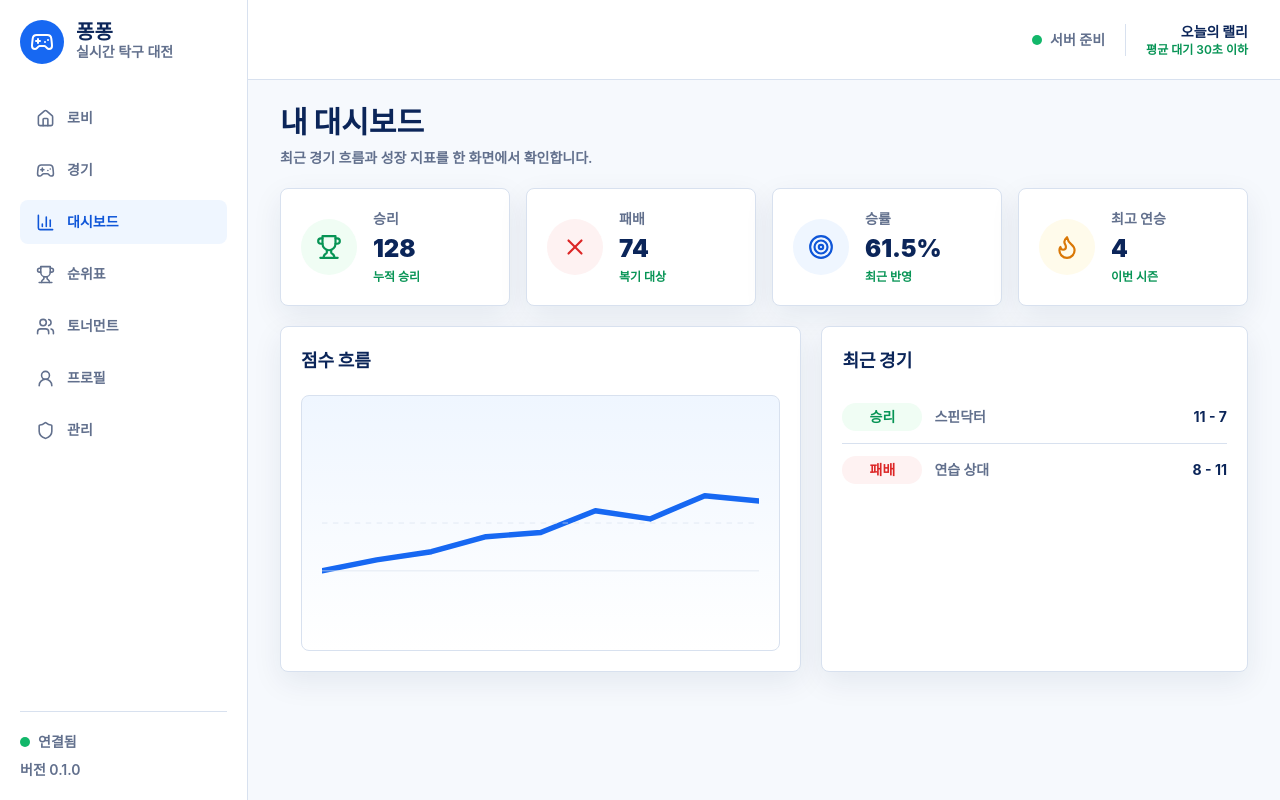
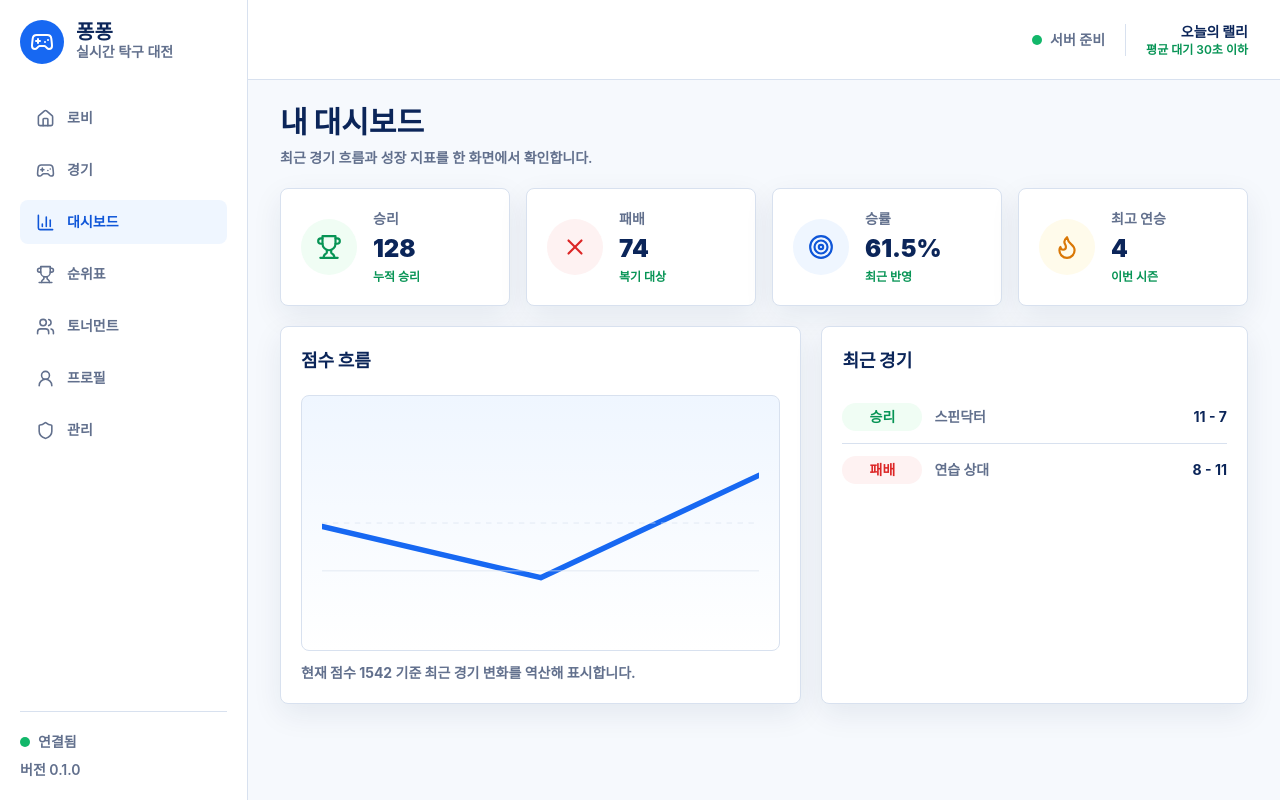
Before and after one commit to woopinbell/pong-pong, a Next.js app in the folder apps/web/: page /dashboard in a window 1280 px wide. Built offline with nearby package versions, Linux system fonts and the light colour scheme; no server answers.

Commit message:
fix(dashboard): 경기 상태 표현 개선

```diff
--- a/apps/web/src/app/dashboard/page.tsx
+++ b/apps/web/src/app/dashboard/page.tsx
@@ -2,7 +2,7 @@
 
 import { useEffect, useState } from "react";
 import { Flame, Target, Trophy, X } from "lucide-react";
-import type { DashboardSummary } from "@pong-pong/shared";
+import type { DashboardSummary, MatchSummary } from "@pong-pong/shared";
 import { AppShell } from "@/components/AppShell";
 import { StatCard } from "@/components/StatCard";
 import { getDashboard } from "@/lib/api";
@@ -10,6 +10,8 @@ import { sampleDashboard } from "@/lib/sample";
 
 export default function DashboardPage() {
   const [dashboard, setDashboard] = useState<DashboardSummary>(sampleDashboard);
+  const ratingPoints = buildRatingPoints(dashboard.me.rating, dashboard.recentMatches);
+  const chartPoints = toChartPoints(ratingPoints);
 
   useEffect(() => {
     getDashboard().then(setDashboard);
@@ -30,15 +32,17 @@ export default function DashboardPage() {
           <h2 className="text-lg font-black text-ink">점수 흐름</h2>
           <div className="mt-5 h-64 rounded-lg border border-line bg-gradient-to-b from-blue-50 to-white p-5">
             <svg viewBox="0 0 640 220" className="h-full w-full" role="img" aria-label="점수 상승 그래프">
-              <polyline points="0,180 80,164 160,152 240,130 320,124 400,92 480,104 560,70 640,78" fill="none" stroke="#1768f2" strokeWidth="8" strokeLinecap="round" strokeLinejoin="round" />
+              <polyline points={chartPoints} fill="none" stroke="#1768f2" strokeWidth="8" strokeLinecap="round" strokeLinejoin="round" />
               <line x1="0" y1="180" x2="640" y2="180" stroke="#d8e1ef" />
               <line x1="0" y1="110" x2="640" y2="110" stroke="#d8e1ef" strokeDasharray="8 8" />
             </svg>
           </div>
+          <p className="mt-3 text-sm font-bold text-muted">현재 점수 {dashboard.me.rating} 기준 최근 경기 변화를 역산해 표시합니다.</p>
         </div>
         <div className="card p-5">
           <h2 className="text-lg font-black text-ink">최근 경기</h2>
           <div className="mt-4 divide-y divide-line">
+            {dashboard.recentMatches.length === 0 ? <p className="py-4 text-sm font-semibold text-muted">아직 저장된 경기가 없습니다.</p> : null}
             {dashboard.recentMatches.map((match) => (
               <div key={match.id} className="grid grid-cols-[80px_1fr_70px] items-center gap-3 py-3 text-sm font-bold">
                 <span className={`rounded-full px-3 py-1 text-center ${match.result === "win" ? "bg-green-50 text-green-600" : "bg-red-50 text-red-600"}`}>{match.result === "win" ? "승리" : "패배"}</span>
@@ -54,3 +58,27 @@ export default function DashboardPage() {
     </AppShell>
   );
 }
+
+function buildRatingPoints(currentRating: number, recentMatches: MatchSummary[]): number[] {
+  const reversed = [...recentMatches].reverse();
+  let rating = currentRating - reversed.reduce((sum, match) => sum + match.ratingDelta, 0);
+  const points = [rating];
+  for (const match of reversed) {
+    rating += match.ratingDelta;
+    points.push(rating);
+  }
+  return points.length === 1 ? [currentRating - 1, currentRating] : points;
+}
+
+function toChartPoints(points: number[]): string {
+  const min = Math.min(...points);
+  const max = Math.max(...points);
+  const range = Math.max(1, max - min);
+  return points
+    .map((point, index) => {
+      const x = points.length === 1 ? 0 : (index / (points.length - 1)) * 640;
+      const y = 190 - ((point - min) / range) * 150;
+      return `${Math.round(x)},${Math.round(y)}`;
+    })
+    .join(" ");
+}
```
